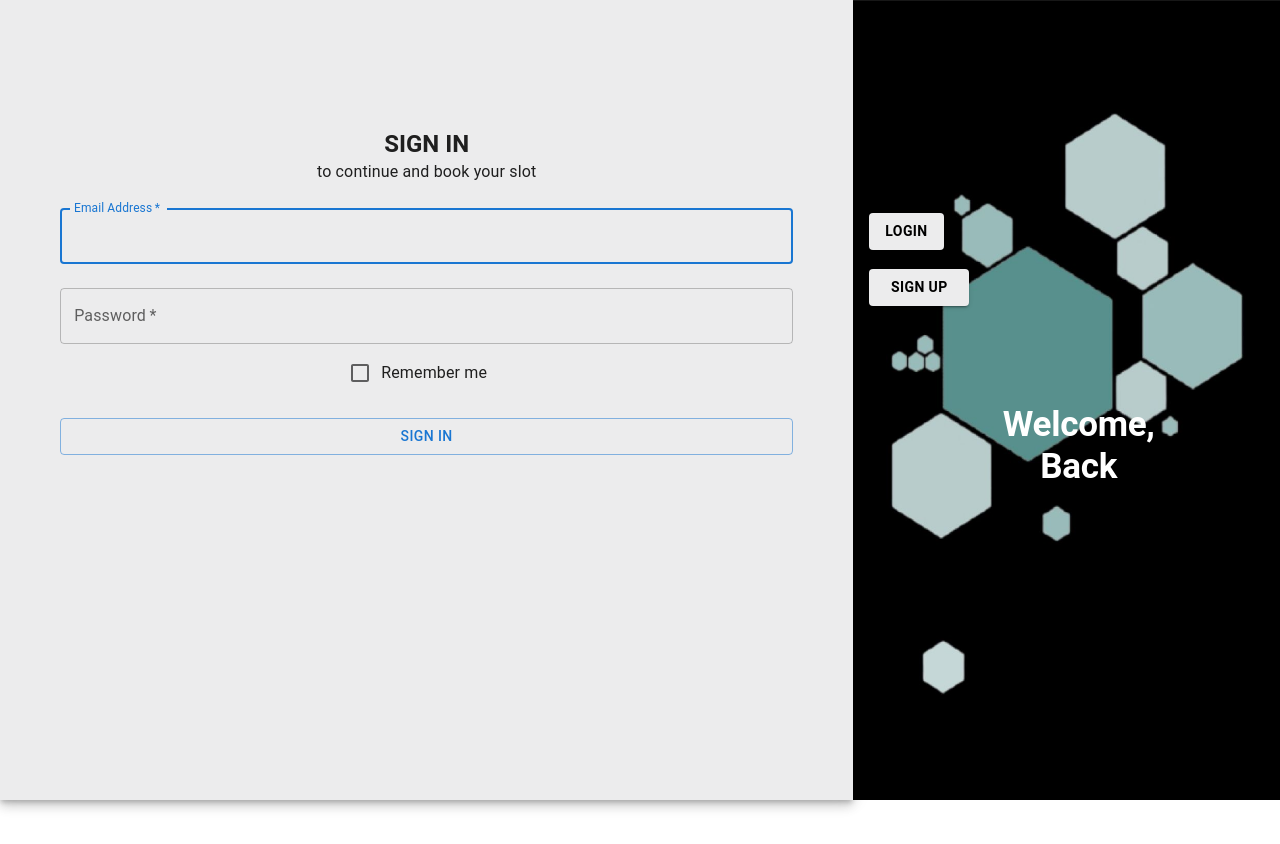
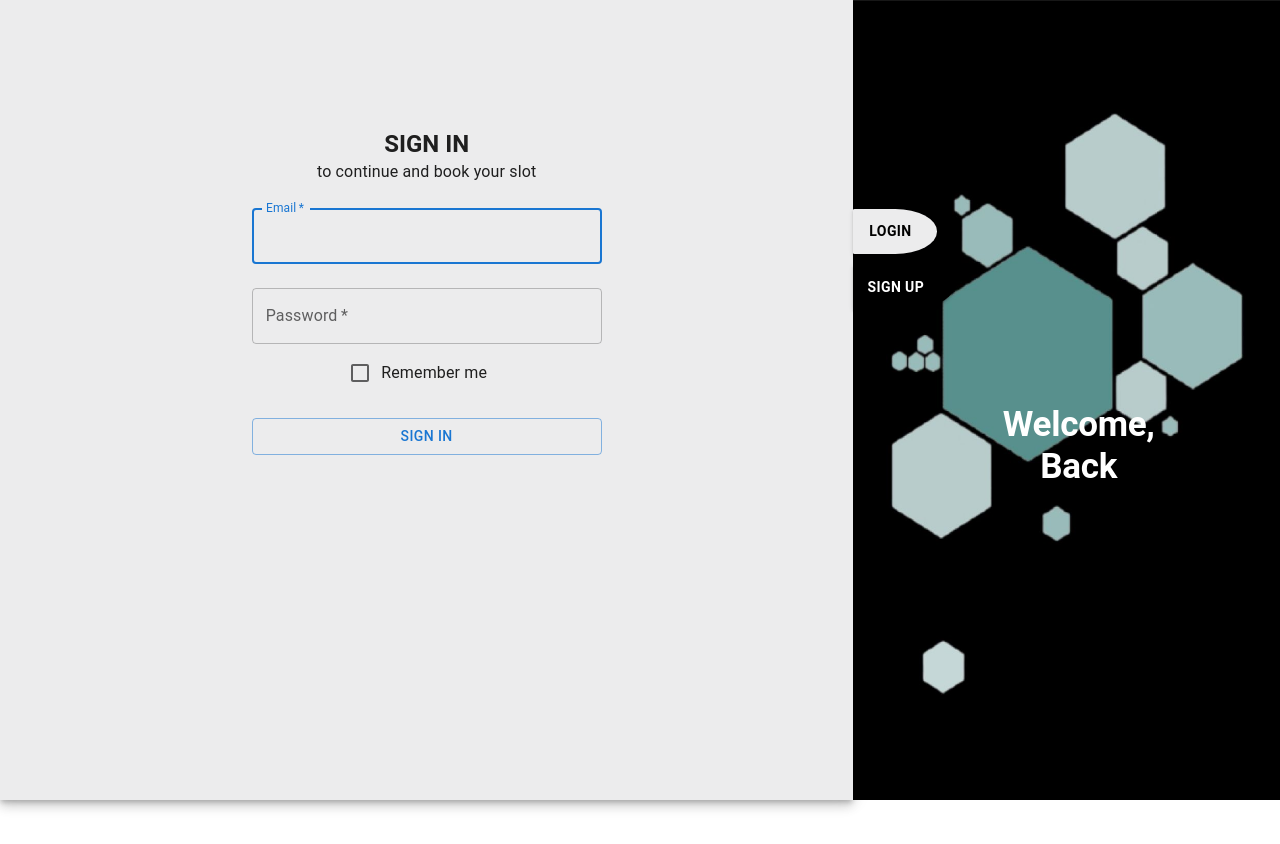
Before and after one commit to talkshrey/EV-Slot-Booking-Frontend, a React (Create React App) app: page / in a window 1280 px wide. Shown: the top 844 px of the page. Built offline with nearby package versions, Linux system fonts and the light colour scheme.

Commit message:
edited the form and login and signup buttons

```diff
--- a/src/pages/Login/Login.css
+++ b/src/pages/Login/Login.css
@@ -61,4 +61,5 @@
 
 .login_button {
 	background-color: white !important;
+    border-radius: 20%;
 }
--- a/src/pages/Login/Login.js
+++ b/src/pages/Login/Login.js
@@ -58,6 +58,7 @@ export default function LoginSide() {
 				square
 				backgroundColor="#ececed"
 			>
+				<div>
 					<Box
 						sx={{
 							my: 8,
@@ -77,7 +78,9 @@ export default function LoginSide() {
 						>
 							SIGN IN
 						</Typography>
-					<Typography component="h6">to continue and book your slot</Typography>
+						<Typography component="h6">
+							to continue and book your slot
+						</Typography>
 						<Box
 							component="form"
 							noValidate
@@ -87,9 +90,9 @@ export default function LoginSide() {
 							<TextField
 								margin="normal"
 								required
-							fullWidth
+								sx={{ width: "350px" }}
 								id="email"
-							label="Email Address"
+								label="Email"
 								name="email"
 								autoComplete="email"
 								autoFocus
@@ -97,7 +100,11 @@ export default function LoginSide() {
 							<TextField
 								margin="normal"
 								required
-							fullWidth
+								sx={{
+									width: "350px",
+									display: "flex",
+									flexDirection: "column",
+								}}
 								name="password"
 								label="Password"
 								type="password"
@@ -118,6 +125,7 @@ export default function LoginSide() {
 							</Button>
 						</Box>
 					</Box>
+				</div>
 			</Grid>
 
 			<Grid
@@ -139,28 +147,44 @@ export default function LoginSide() {
 					sx={{
 						mt: -145,
 						mb: 1,
-						mr: 58,
-						ml: 2,
+						mr: 50,
+						// ml: 1,
 						backgroundColor: "#ececed",
+						borderTopRightRadius: "50%",
+						borderBottomRightRadius:"50%",
+						borderTopLeftRadius:"2%",
+						borderBottomLeftRadius:"2%",
 						color: "black",
+						paddingRight:"25px",
+						paddingTop:"10px",
+						paddingBottom:"10px",
 						fontWeight: "bold",
 					}}
-					// onClick={this.LoginSide}
 				>
 					Login
 				</Button>
 				<Button
 					type="button"
 					variant="contained"
-					onClick={SignInSide}
 					sx={{
 						mt: -135,
 						mb: 2,
 						mr: 58,
-						ml: 2,
+						// ml: -2,
+						// borderRadius: "50%",
+						// border: "red",
+						padding:"10px",
 						width: "100px",
-						backgroundColor: "#ececed",
-						color: "black",
+						backgroundColor: "black",
+						borderTopRightRadius: "50%",
+						borderBottomRightRadius:"50%",
+						borderTopLeftRadius:"2%",
+						borderBottomLeftRadius:"2%",
+						paddingRight:"25px",
+						paddingTop:"10px",
+						paddingBottom:"10px",
+						// backgroundColor:"red",
+						color: "white",
 						fontWeight: "bold",
 					}}
 				>
--- a/src/pages/Signup/Signup.js
+++ b/src/pages/Signup/Signup.js
@@ -77,6 +77,7 @@ export default function SignInSide() {
 							type="email"
 							id="email"
 							autoComplete="email"
+
 							sx={{ mt: 3, mb: 2, mr: 5 }}
 						/>
 						<TextField
@@ -120,9 +121,9 @@ export default function SignInSide() {
 
 						<Button
 							type="submit"
-							fullWidth
+
 							variant="outlined"
-							sx={{ mt: 3, mb: 2 }}
+							sx={{ width: "250px", mt: 4	, display:"flex", flexDirection:"column", ml:"30%" }}
 						>
 							Sign Up
 						</Button>
@@ -149,11 +150,17 @@ export default function SignInSide() {
 					sx={{
 						mt: -145,
 						mb: 1,
-						mr: 58,
-						ml: 2,
-						// width:"20px",
-						backgroundColor: "#ececed",
-						color: "black",
+						mr: 50,
+						// ml: 1,
+						backgroundColor: "black",
+						borderTopRightRadius: "50%",
+						borderBottomRightRadius:"50%",
+						borderTopLeftRadius:"2%",
+						borderBottomLeftRadius:"2%",
+						color: "white",
+						paddingRight:"25px",
+						paddingTop:"10px",
+						paddingBottom:"10px",
 						fontWeight: "bold",
 					}}
 				>
@@ -162,14 +169,24 @@ export default function SignInSide() {
 				<Button
 					type="button"
 					variant="contained"
-					onClick={SignInSide}
 					sx={{
 						mt: -135,
 						mb: 2,
 						mr: 58,
-						ml: 2,
+						// ml: -2,
+						// borderRadius: "50%",
+						// border: "red",
+						padding:"10px",
 						width: "100px",
 						backgroundColor: "#ececed",
+						borderTopRightRadius: "50%",
+						borderBottomRightRadius:"50%",
+						borderTopLeftRadius:"2%",
+						borderBottomLeftRadius:"2%",
+						paddingRight:"25px",
+						paddingTop:"10px",
+						paddingBottom:"10px",
+						// backgroundColor:"red",
 						color: "black",
 						fontWeight: "bold",
 					}}
```
Lines whose indentation alone changed are shown as unchanged.
